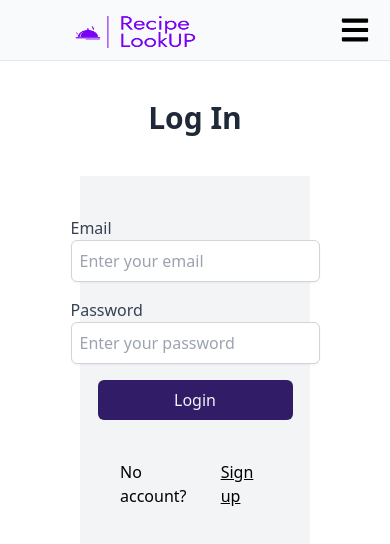
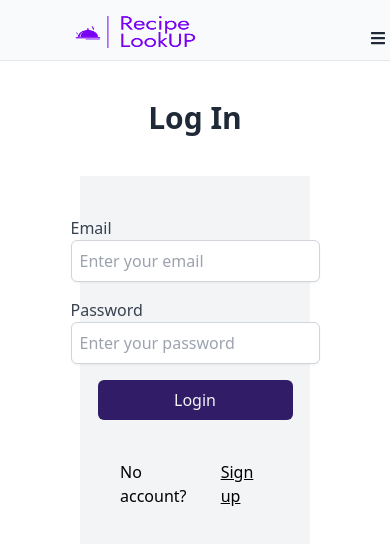
Before and after one commit to Sorarat/recipe-web-app, a React (Vite) app: page /login in a window 390 px wide. Shown: the top 544 px of the page. Built offline with nearby package versions, Linux system fonts and the light colour scheme; no server answers.

Commit message:
before mobile

```diff
--- a/src/components/Home.jsx
+++ b/src/components/Home.jsx
@@ -48,13 +48,15 @@ const Home = () => {
       <Hero />
       <Categories />
 
-      <div className='pt-20 mb-40 md:mr-[100px]  md:ml-[100px] '>
-        <div className='bg-[#DEDCFF] p-3 rounded-md w-[220px] mt-16'>
-          <h3 className='text-3xl font-semibold'>You May Like</h3>
+      <div className='w-full h-screen '>
+      {/* <div className='w-full h-screen pt-20 mb-40 md:mr-[100px]  md:ml-[100px] '> */}
+
+        <div className='bg-[#DEDCFF] p-3 rounded-md w-[220px] mt-36 md:mr-[100px]  md:ml-[100px]'>
+          <h3 className='text-3xl font-semibold '>You May Like</h3>
         </div>
 
        {/* Display fetched recipes */}
-      <div className="flex flex-wrap lg:flex-nowrap gap-4 p-4">
+      <div className="flex flex-wrap lg:flex-nowrap gap-4 p-4 md:mr-[100px]  md:ml-[100px]">
         {preFetchedRecipes.slice(0, 4).map(recipe => (
           <div key={recipe.recipe.label} className='w-full sm:w-1/2 md:w-1/3 lg:w-1/4 p-2'>
             <RecipeCard
--- a/src/components/Navbar.jsx
+++ b/src/components/Navbar.jsx
@@ -93,13 +93,17 @@ const Navbar = () => {
 
 
                 {/* hamburger */}
-                <div onClick={handleClick} className='md:hidden z-10 cursor-pointer'>
-                    {!nav ? <FaBars size={30}/> : <FaTimes size={30}/>}
-                    {/* <FaBars/> */}
+                <div onClick={handleClick} className='md:hidden z-10 cursor-pointer fixed '>
+                    {!nav ? <FaBars className='text-gray-800'/> : <FaTimes className='text-gray-200'/>}
                 </div>
 
+
+
                 {/* mobile menu */}
-                <ul className={!nav ? 'hidden': 'absolute top-0 left-0 w-full h-screen bg-[#0A142F] flex flex-col justify-center items-center'}>
+                <ul className={
+                    !nav
+                        ? 'hidden'
+                        : 'absolute top-0 left-0 w-full h-screen bg-[#0A142F] flex flex-col justify-center items-center'}>
                     <li className='py-6 text-3xl text-gray-50'>
                         <Link to="/" onClick={handleClick}>Home</Link>
                     </li>
```
